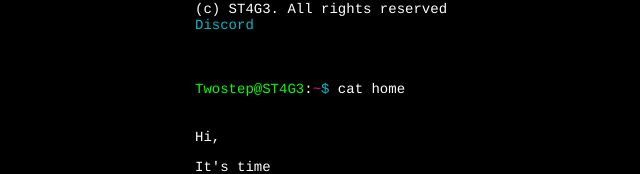
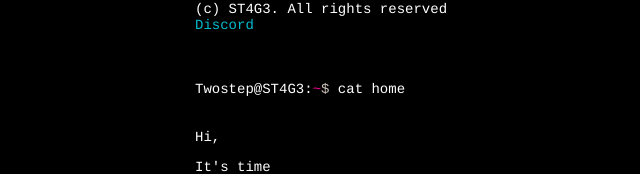
Before and after one commit to ST4G3-IT/GLOBAL, a plain HTML site: page next.html in a window 1280 px wide. Shown: the part 131-305 px from the top of the page, without its empty margins (70-710 px from the left). Drawn offline with nearby package versions, Linux system fonts and the light colour scheme.

Commit message:
Update next.html

```diff
--- a/next.html
+++ b/next.html
@@ -20,10 +20,10 @@
 		text-decoration: none;
 	}
 	#a {
-		color: #0f0;
+		color: #0988D85;
 	}
 	#c {
-		color: #0bc;
+		color: #CEC3BA;
 	}
 	#b {
 		color: #ff0096;
```
